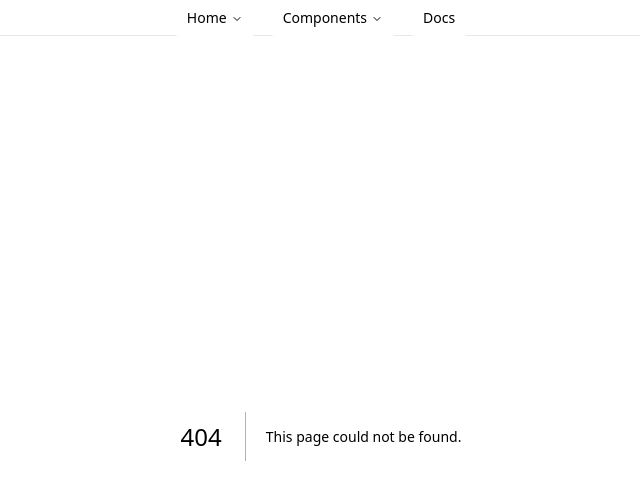
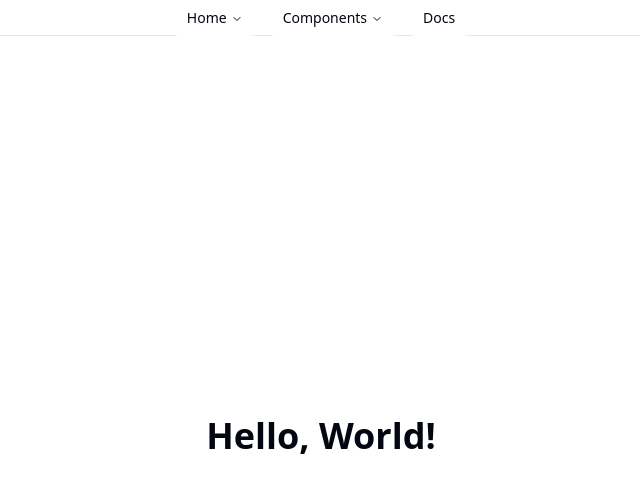
Before and after one commit to UofA-Blueprint/strata, a Next.js app: page /hello-world in a window 1280 px wide. Before the commit this address had no page. Shown: the top 500 px of the page, without its empty margins (319-959 px from the left). Built offline with nearby package versions, Linux system fonts and the light colour scheme.

Commit message:
:zap: my message

```diff
--- /dev/null
+++ b/src/app/hello-world/page.tsx
@@ -0,0 +1,7 @@
+export default function HelloWorldPage() {
+  return (
+    <main className="flex min-h-screen flex-col items-center justify-center p-6">
+      <h1 className="text-4xl font-bold">Hello, World!</h1>
+    </main>
+  );
+}
```
